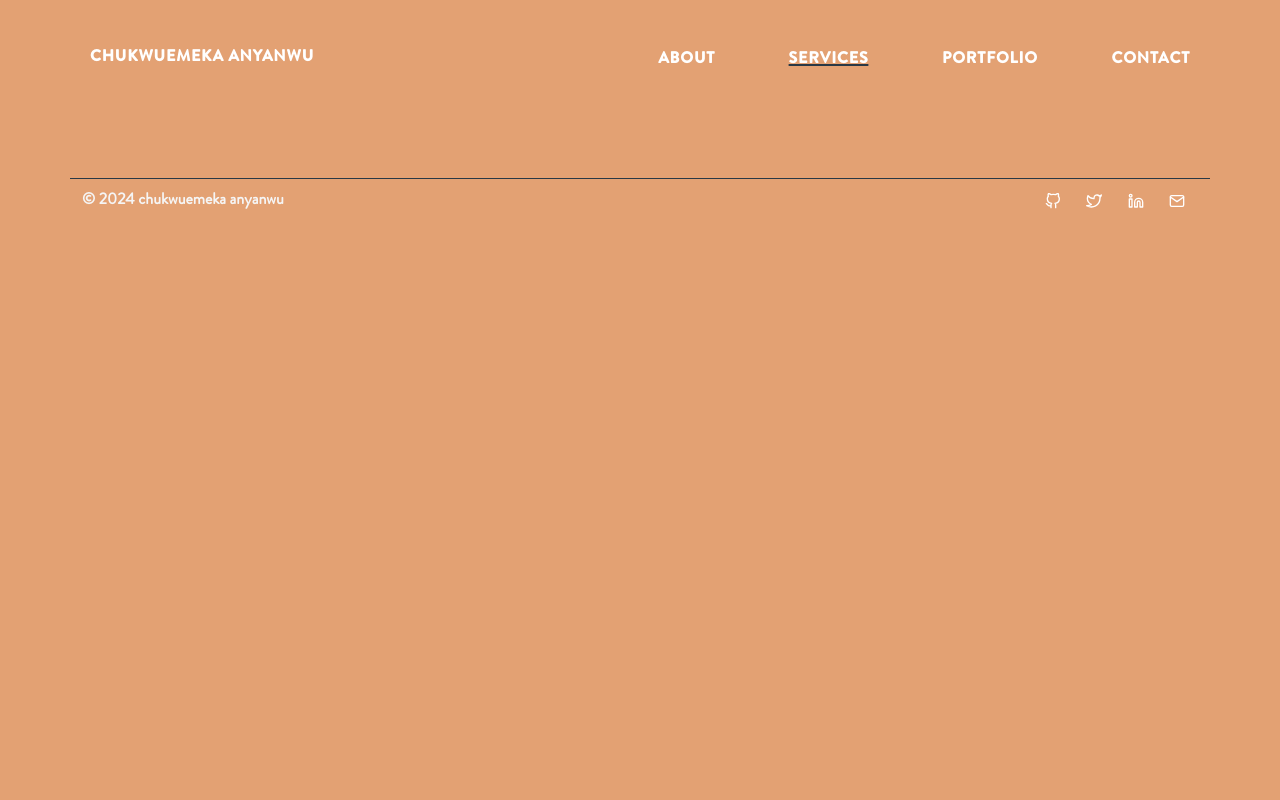
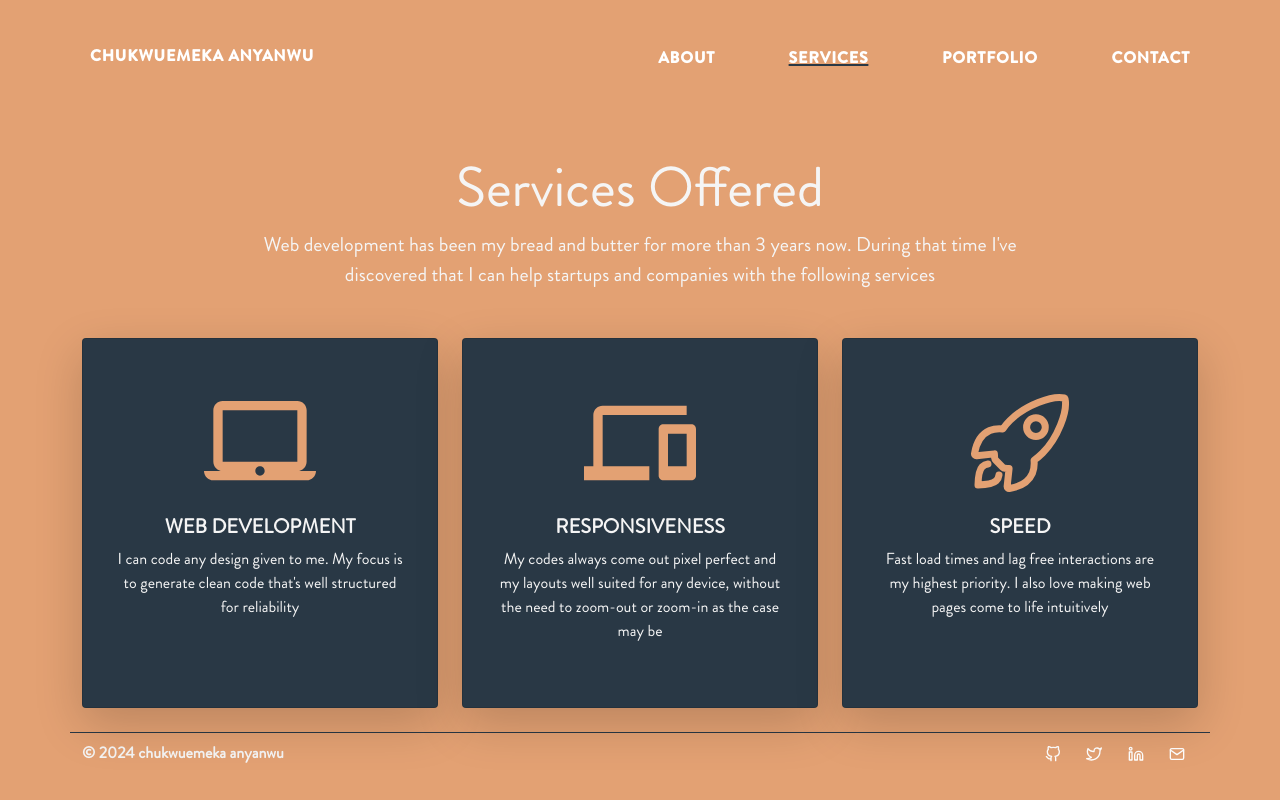
Before and after one commit to ccanyanwu/REACT-PORTFOLIO, a React (Create React App) app: page /services in a window 1280 px wide. Built offline with nearby package versions, Linux system fonts and the light colour scheme.

Commit message:
feat: add services component

```diff
--- a/src/App.js
+++ b/src/App.js
@@ -6,6 +6,7 @@ import Home from "./pages/Home";
 import About from "./pages/About";
 import Portfolio from './pages/Portfolio';
 import Contact from "./pages/Contact";
+import Services from "./pages/Services";
 
 function App() {
 
@@ -16,6 +17,7 @@ function App() {
         <Routes>
           <Route exact path="/" element={<Home />} />
           <Route path="/about" element={<About />} />
+          <Route path="/services" element={<Services />} />
           <Route path="/portfolio" element={<Portfolio />} />
           <Route path="/contact" element={<Contact />} />
         </Routes>
--- a/src/components/Footer.jsx
+++ b/src/components/Footer.jsx
@@ -5,7 +5,8 @@ const Foot = styled.footer`
    {
     border-color: var(--secondary) !important;
   }
-  a, a:visited{
+  a,
+  a:visited {
     color: #ffffff;
   }
   div:first-child {
--- a/src/components/Navbar.jsx
+++ b/src/components/Navbar.jsx
@@ -4,7 +4,10 @@ import styled from "styled-components";
 
 const Header = styled.header`
    {
-    background: linear-gradient(rgba(227, 161, 115, 0.8), rgba(227, 161, 115, 0.9));
+    background: linear-gradient(
+      rgba(227, 161, 115, 0.8),
+      rgba(227, 161, 115, 0.9)
+    );
     font-family: Bold, "sans-serif";
     z-index: 100;
   }
@@ -37,7 +40,7 @@ const Header = styled.header`
     transition: all 0.3s ease;
   }
   .sem-none > div > .text-white:hover {
-    border-radius: .3rem;
+    border-radius: 0.3rem;
     background: var(--hover);
     transition: all 0.5s ease-in;
   }
@@ -111,6 +114,7 @@ const Header = styled.header`
       display: none;
       background-color: var(--secondary);
       box-shadow: 10px 0px 20px rgba(0, 0, 0, 0.1);
+      overflow-y: scroll;
       position: fixed;
       top: 0;
       left: 0;
--- /dev/null
+++ b/src/pages/Services.jsx
@@ -0,0 +1,77 @@
+import styled from "styled-components";
+import { MdLaptopMac, MdPhonelink } from "react-icons/md";
+import { IoRocketOutline } from 'react-icons/io5';
+
+
+const Section = styled.section`
+  .lead {
+    width: 75%;
+  }
+  .card {
+    background: var(--secondary);
+  }
+  .card > .icon {
+    color: var(--background);
+    font-size: 7rem;
+  }
+`;
+
+const Services = () => {
+  return (
+    <Section>
+      <h1 className="display-4 text-center ">Services Offered</h1>
+
+      <p className=" lead text-center mx-auto">
+        Web development has been my bread and butter for more than 3 years now.
+        During that time I've discovered that I can help startups and companies
+        with the following services
+      </p>
+
+      <div className="row row-cols-1 row-cols-md-3 g-4 mt-4">
+        <div className="col">
+          <div className="card h-100 shadow-lg py-5 px-3 rounded">
+            <MdLaptopMac className="icon mx-auto" />
+            <div className="card-body">
+              <h5 className="card-title text-center fw-bolder">
+                WEB DEVELOPMENT
+              </h5>
+              <p className="card-text text-center">
+                I can code any design given to me. My focus is to generate clean
+                code that's well structured for reliability
+              </p>
+            </div>
+          </div>
+        </div>
+
+        <div className="col">
+          <div className="card h-100 shadow-lg py-5 px-3 rounded">
+            <MdPhonelink className="icon mx-auto" />
+            <div className="card-body">
+              <h5 className="card-title text-center fw-bolder">
+                RESPONSIVENESS
+              </h5>
+              <p className="card-text text-center">
+                My codes always come out pixel perfect and my layouts well suited for any device, without the need to zoom-out or  zoom-in as the case may be
+              </p>
+            </div>
+          </div>
+        </div>
+
+        <div className="col">
+          <div className="card h-100 shadow-lg py-5 px-3 rounded">
+            <IoRocketOutline className="icon mx-auto" />
+            <div className="card-body">
+              <h5 className="card-title text-center fw-bolder">SPEED</h5>
+              <p className="card-text text-center">
+                Fast load times and lag free interactions are my highest
+                priority. I also love making web pages come to life intuitively
+              </p>
+            </div>
+          </div>
+        </div>
+      </div>
+    </Section>
+  );
+};
+
+export default Services;
```
